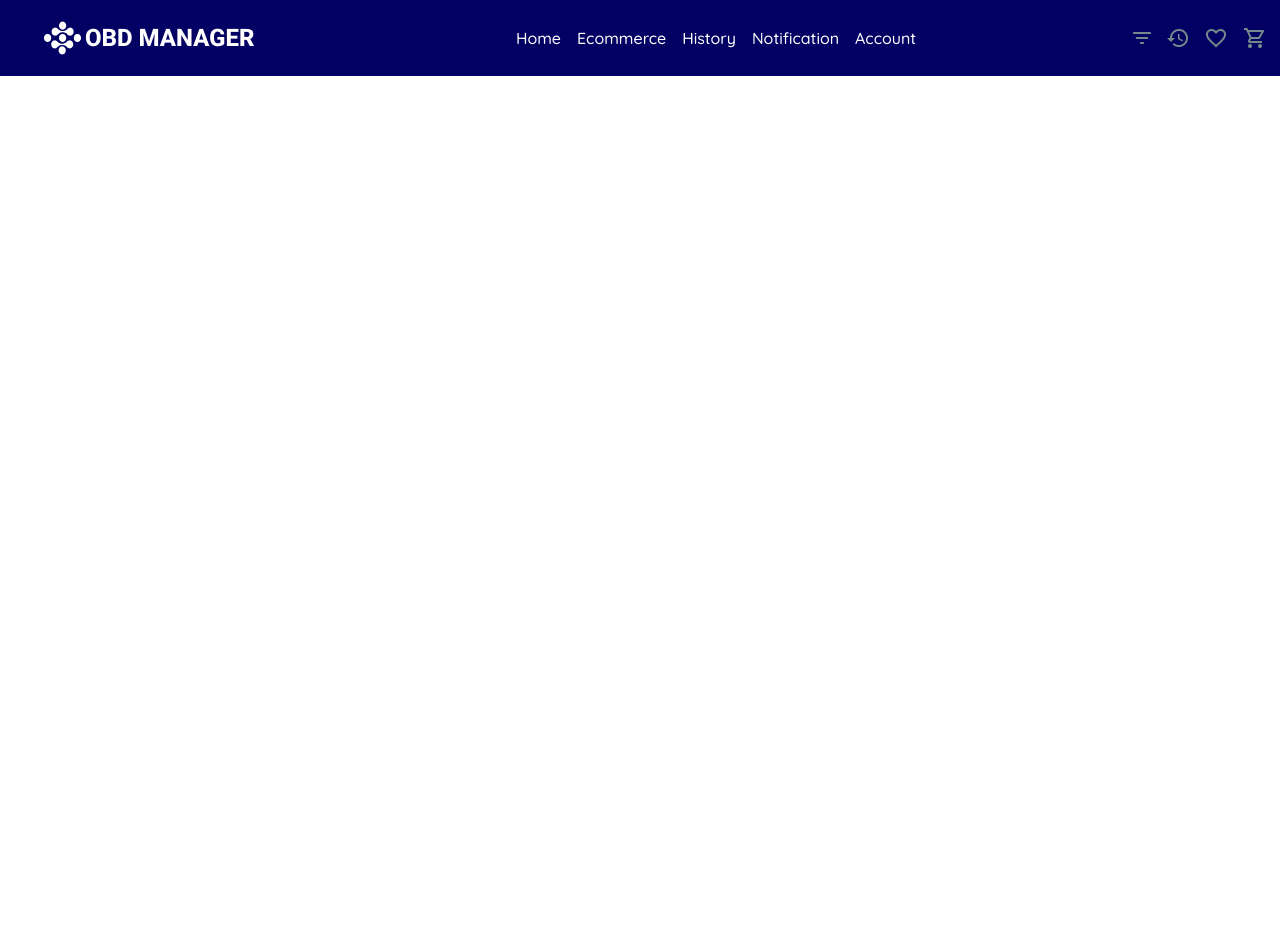
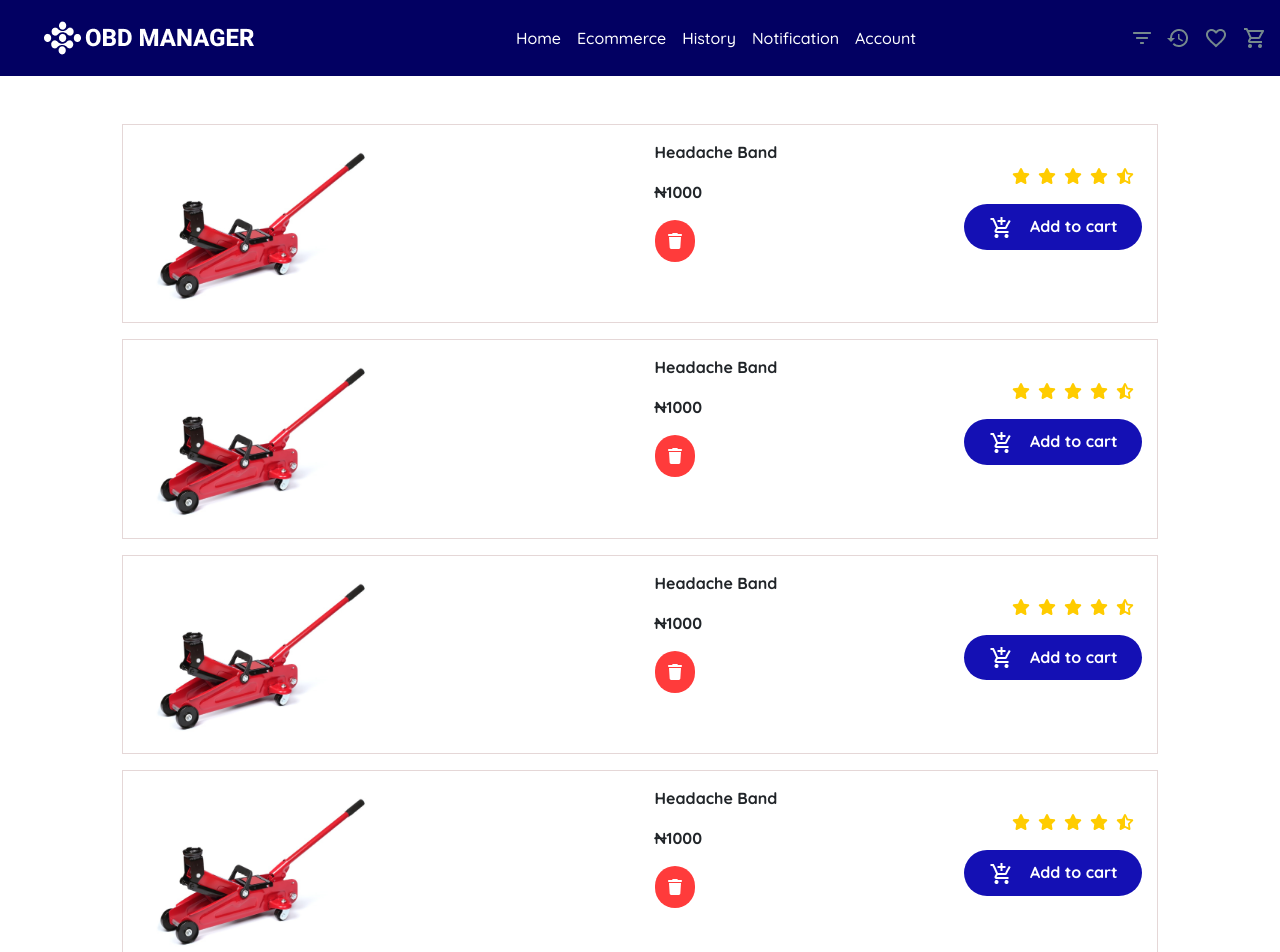
Before and after one commit to cycodedconcept/OBD-eccomerce, a React (Create React App) app: page /save in a window 1280 px wide. Shown: the top 952 px of the page. Before the commit the page ends 800 px from the top, so only its background shows below. Built offline with nearby package versions, Linux system fonts and the light colour scheme.

Commit message:
added the save component

```diff
--- a/src/Pages/Display.jsx
+++ b/src/Pages/Display.jsx
@@ -3,6 +3,7 @@ import { BrowserRouter, Routes, Route } from 'react-router-dom';
 import Navigation from '../Navigation/Navigation';
 import Product from './Products/Product';
 import Details from './Details/Details';
+import Save from './Save/Save';
 
 const Display = () => {
   return (
@@ -12,6 +13,7 @@ const Display = () => {
       <Routes>
       <Route index element={<Product />} />
       <Route path='details' element={<Details />} />
+      <Route path='save' element={<Save />} />
       </Routes>
       </BrowserRouter>
     </React.Fragment>
--- /dev/null
+++ b/src/Pages/Save/Save.jsx
@@ -0,0 +1,110 @@
+import React from 'react'
+import { Image2, Shopping } from '../../assets'
+import { FontAwesomeIcon } from '@fortawesome/react-fontawesome'
+import { faTrash, faStar, faStarHalfAlt } from '@fortawesome/free-solid-svg-icons'
+
+import './save.css'
+
+
+const Save = () => {
+  return (
+    <React.Fragment>
+      <div className="row mt-5">
+          <div className="col-sm-12 col-md-12 col-lg-1"></div>
+          <div className="col-sm-12 col-md-12 col-lg-10">
+              <div className="save-item-session mb-3">
+                  <div className="save-card d-flex justify-content-between">
+                      <div className="save-image">
+                          <img src={ Image2 } alt="" className='w-75'/>
+                      </div>
+                      <div className="save-card-body">
+                          <p>Headache Band</p>
+                          <p>₦1000</p>
+                          <p><FontAwesomeIcon icon={ faTrash } style={{backgroundColor: '#FF3B3B', padding: '13px', color: '#FFF', borderRadius: '20px'}}/></p>
+                      </div>
+                      <div className="save-star mt-4">
+                          <div className="save-rating d-flex ml-5">
+                            <p className='mr-2'><FontAwesomeIcon icon={ faStar } style={{color: "#FFCC00"}}/></p>
+                            <p className='mr-2'><FontAwesomeIcon icon={ faStar } style={{color: "#FFCC00"}}/></p>
+                            <p className='mr-2'><FontAwesomeIcon icon={ faStar } style={{color: "#FFCC00"}}/></p>
+                            <p className='mr-2'><FontAwesomeIcon icon={ faStar } style={{color: "#FFCC00"}}/></p>
+                            <p className='mr-2'><FontAwesomeIcon icon={ faStarHalfAlt } style={{color: "#FFCC00"}}/></p>
+                          </div>
+                          <button className='save-btn'><img src={ Shopping } alt="" className='mr-3'/>Add to cart</button>
+                      </div>
+                  </div>
+              </div>
+              <div className="save-item-session mb-3">
+                  <div className="save-card d-flex justify-content-between">
+                      <div className="save-image">
+                          <img src={ Image2 } alt="" className='w-75'/>
+                      </div>
+                      <div className="save-card-body">
+                          <p>Headache Band</p>
+                          <p>₦1000</p>
+                          <p><FontAwesomeIcon icon={ faTrash } style={{backgroundColor: '#FF3B3B', padding: '13px', color: '#FFF', borderRadius: '20px'}}/></p>
+                      </div>
+                      <div className="save-star mt-4">
+                          <div className="save-rating d-flex ml-5">
+                            <p className='mr-2'><FontAwesomeIcon icon={ faStar } style={{color: "#FFCC00"}}/></p>
+                            <p className='mr-2'><FontAwesomeIcon icon={ faStar } style={{color: "#FFCC00"}}/></p>
+                            <p className='mr-2'><FontAwesomeIcon icon={ faStar } style={{color: "#FFCC00"}}/></p>
+                            <p className='mr-2'><FontAwesomeIcon icon={ faStar } style={{color: "#FFCC00"}}/></p>
+                            <p className='mr-2'><FontAwesomeIcon icon={ faStarHalfAlt } style={{color: "#FFCC00"}}/></p>
+                          </div>
+                          <button className='save-btn'><img src={ Shopping } alt="" className='mr-3'/>Add to cart</button>
+                      </div>
+                  </div>
+              </div>
+              <div className="save-item-session mb-3">
+                  <div className="save-card d-flex justify-content-between">
+                      <div className="save-image">
+                          <img src={ Image2 } alt="" className='w-75'/>
+                      </div>
+                      <div className="save-card-body">
+                          <p>Headache Band</p>
+                          <p>₦1000</p>
+                          <p><FontAwesomeIcon icon={ faTrash } style={{backgroundColor: '#FF3B3B', padding: '13px', color: '#FFF', borderRadius: '20px'}}/></p>
+                      </div>
+                      <div className="save-star mt-4">
+                          <div className="save-rating d-flex ml-5">
+                            <p className='mr-2'><FontAwesomeIcon icon={ faStar } style={{color: "#FFCC00"}}/></p>
+                            <p className='mr-2'><FontAwesomeIcon icon={ faStar } style={{color: "#FFCC00"}}/></p>
+                            <p className='mr-2'><FontAwesomeIcon icon={ faStar } style={{color: "#FFCC00"}}/></p>
+                            <p className='mr-2'><FontAwesomeIcon icon={ faStar } style={{color: "#FFCC00"}}/></p>
+                            <p className='mr-2'><FontAwesomeIcon icon={ faStarHalfAlt } style={{color: "#FFCC00"}}/></p>
+                          </div>
+                          <button className='save-btn'><img src={ Shopping } alt="" className='mr-3'/>Add to cart</button>
+                      </div>
+                  </div>
+              </div>
+              <div className="save-item-session">
+                  <div className="save-card d-flex justify-content-between">
+                      <div className="save-image">
+                          <img src={ Image2 } alt="" className='w-75'/>
+                      </div>
+                      <div className="save-card-body">
+                          <p>Headache Band</p>
+                          <p>₦1000</p>
+                          <p><FontAwesomeIcon icon={ faTrash } style={{backgroundColor: '#FF3B3B', padding: '13px', color: '#FFF', borderRadius: '20px'}}/></p>
+                      </div>
+                      <div className="save-star mt-4">
+                          <div className="save-rating d-flex ml-5">
+                            <p className='mr-2'><FontAwesomeIcon icon={ faStar } style={{color: "#FFCC00"}}/></p>
+                            <p className='mr-2'><FontAwesomeIcon icon={ faStar } style={{color: "#FFCC00"}}/></p>
+                            <p className='mr-2'><FontAwesomeIcon icon={ faStar } style={{color: "#FFCC00"}}/></p>
+                            <p className='mr-2'><FontAwesomeIcon icon={ faStar } style={{color: "#FFCC00"}}/></p>
+                            <p className='mr-2'><FontAwesomeIcon icon={ faStarHalfAlt } style={{color: "#FFCC00"}}/></p>
+                          </div>
+                          <button className='save-btn'><img src={ Shopping } alt="" className='mr-3'/>Add to cart</button>
+                      </div>
+                  </div>
+              </div>
+          </div>
+          <div className="col-sm-12 col-md-12 col-lg-1"></div>
+      </div>
+    </React.Fragment>
+  )
+}
+
+export default Save
--- /dev/null
+++ b/src/Pages/Save/save.css
@@ -0,0 +1,27 @@
+@import url('https://fonts.googleapis.com/css2?family=Quicksand:wght@300..700&display=swap');
+
+* {
+    font-family: "Quicksand", sans-serif;
+}
+
+.save-card {
+    border: 1px solid rgb(229, 215, 215);
+    padding: 15px;
+}
+
+.save-btn {
+    outline: none;
+    box-shadow: none;
+    border: 0;
+    background: #1410B4;
+    color: #fff;
+    padding: 10px 20px;
+    border-radius: 23px;
+    width: 100%;
+    font-weight: 700;
+}
+
+.box-btn:hover {
+    background: #201f56;
+    color: #fff;
+}
--- a/src/assets/index.jsx
+++ b/src/assets/index.jsx
@@ -5,3 +5,4 @@ export const Not = require('./not.png');
 export const Logo = require('./logo.png');
 export const Image = require('./image.png');
 export const Image2 = require('./image2.png');
+export const Shopping = require('./sc.png');
```
Also changed, not shown: src/assets/sc.png (added).
